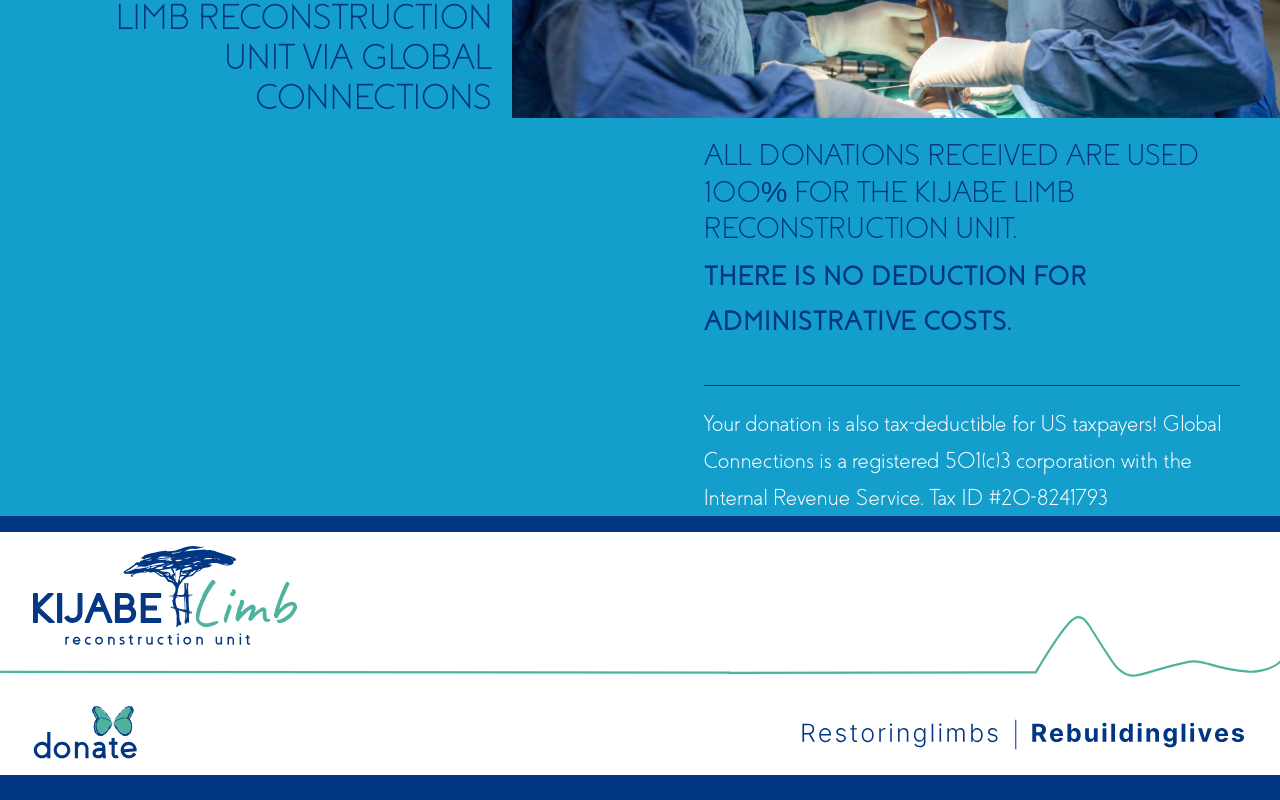
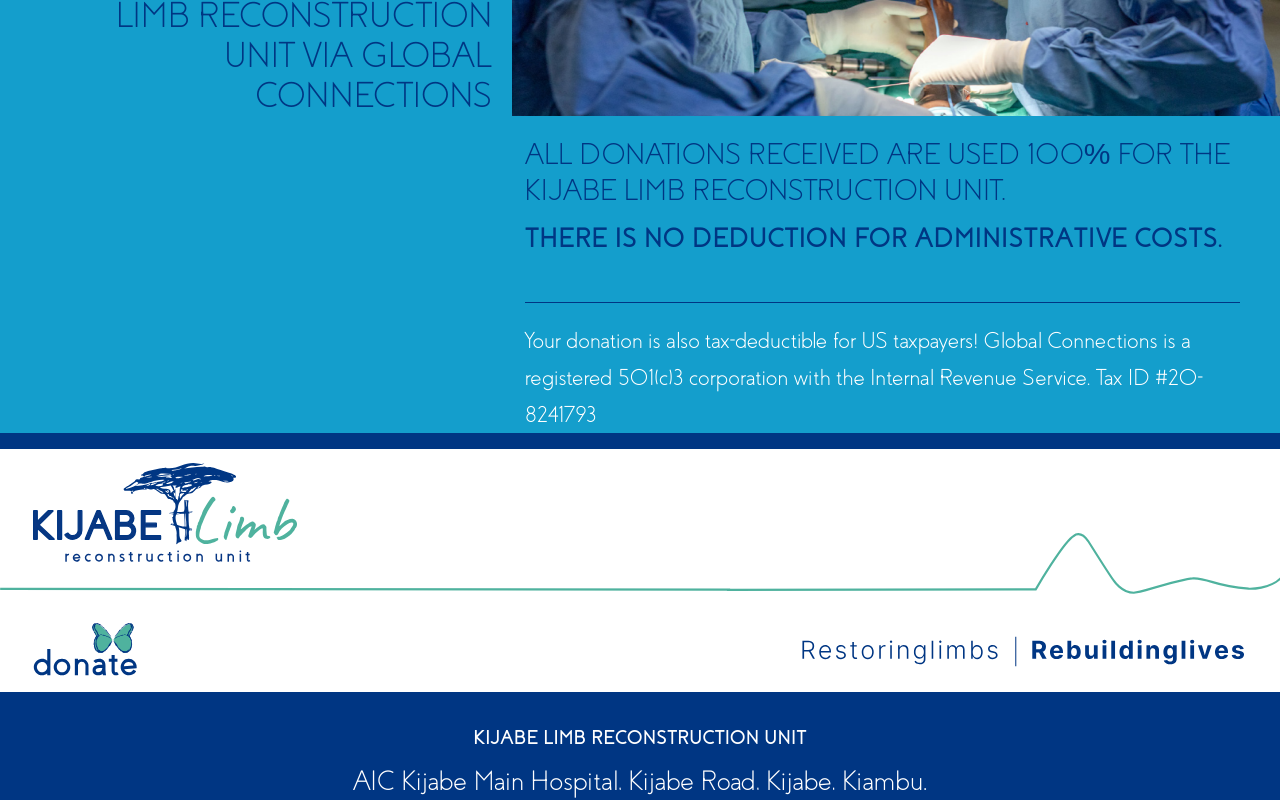
Before and after one commit to Kijabe-Limb-Construction-Unit/landingpage, a Next.js app: page /donate in a window 1280 px wide. Shown: the part 600-1400 px from the top of the page. Built offline with nearby package versions, Linux system fonts and the light colour scheme.

Commit message:
fix(fix navibar boldness)

```diff
--- a/app/donate/page.tsx
+++ b/app/donate/page.tsx
@@ -41,7 +41,7 @@ export default function DonatePage() {
       {/* border-4 */}
       <div className="w-full flex justify-center md:justify-end items-center md:items-end mt-5">
         {/* border-3 md:border-red-600 lg:border-blue-600 xl:border-green-600 */}
-        <div className="text-[#003683] w-full md:w-[56%] lg:w-[47%] xl:w-[46%] xl:max-w-[45%] xl:min-w-[8xl] pr-10 text-center md:text-left lg:-ml-[25rem]">
+        <div className="gnz text-[#003683] w-full pr-10 text-center md:text-left lg:-ml-[25rem]">
           <p className="text-3xl">
             ALL DONATIONS RECEIVED ARE USED 100<span style={{ fontFamily: "Arial, Helvetica, sans-serif" }}>%</span> FOR THE KIJABE LIMB RECONSTRUCTION UNIT.
           </p>
--- a/app/globals.css
+++ b/app/globals.css
@@ -122,7 +122,6 @@
     font-size: 28px; /* Base text size */
     line-height: 1.6;
   }
-  /* ////////////////////////////////////////////////////////// */
   /* Example CSS to fallback for commas only */
 .some-text {
   font-family: 'Coves', Arial, sans-serif;
@@ -132,8 +131,6 @@
   content: ",";
   font-family: Arial, sans-serif; /* fallback to Arial for comma */
 }
-
-  /* ///////////////////////////////////////////////////////// */
   /* Global Typography System */
   h1, .text-header {
     font-size: 48px;
@@ -210,20 +207,116 @@
   letter-spacing: 0.4em;
 }
 
-.hdin {
-  /* @media (min-width: 1619px) and (max-width: 1806px) {
+.gnz {
+  @media (min-width: 1826px) and (max-width: 2000px) {
+    width: 40%;
+  }
+  @media (min-width: 1780px) and (max-width: 1826px) {
+    width: 42%;
+  }
+  @media (min-width: 1780px) and (max-width: 1730px) {
+    width: 43%;
+  }
+  @media (min-width: 1694px) and (max-width: 1780px) {
+    width: 43%;
+  }
+  @media (min-width: 1642px) and (max-width: 1694px) {
     width: 45%;
   }
-  @media (min-width: 967px) and (max-width: 1619px) {
+  @media (min-width: 1600px) and (max-width: 1642px) {
+    width: 47%;
+  }
+  @media (min-width: 1570px) and (max-width: 1599px) {
+    width: 48%;
+  }
+  @media (min-width: 1550px) and (max-width: 1570px) {
+    width: 49%;
+  }
+  @media (min-width: 1520px) and (max-width: 1550px) {
     width: 50%;
   }
-  @media (min-width: 967px) and (max-width: 1000px) {
+  @media (min-width: 1490px) and (max-width: 1520px) {
+    width: 51%;
+  }
+  @media (min-width: 1460px) and (max-width: 1490px) {
+    width: 52%;
+  }
+  @media (min-width: 1430px) and (max-width: 1460px) {
+    width: 53%;
+  }
+  @media (min-width: 1400px) and (max-width: 1430px) {
+    width: 54%;
+  }
+  @media (min-width: 1370px) and (max-width: 1400px) {
+    width: 55%;
+  }
+  @media (min-width: 1340px) and (max-width: 1370px) {
+    width: 56%;
+  }
+  @media (min-width: 1305px) and (max-width: 1340px) {
+    width: 58%;
+  }
+  @media (min-width: 1280px) and (max-width: 1305px) {
+    width: 59%;
+  }
+  @media (min-width: 1281px) and (max-width: 1280px) {
+    width: 55%;
+  }
+  @media (min-width: 1250px) and (max-width: 1279px) {
+    width: 45%;
+  }
+  @media (min-width: 1220px) and (max-width: 1250px) {
+    width: 46%;
+  }
+  @media (min-width: 1190px) and (max-width: 1220px) {
+    width: 47%;
+  }
+  @media (min-width: 1160px) and (max-width: 1190px) {
+    width: 49%;
+  }
+  @media (min-width: 1130px) and (max-width: 1160px) {
     width: 50%;
   }
-  @media (min-width: 967px) and (max-width: 1000px) {
+   @media (min-width: 1100px) and (max-width: 1130px) {
+    width: 51%;
+  }
+   @media (min-width: 1070px) and (max-width: 1100px) {
+    width: 53%;
+  }
+   @media (min-width: 1040px) and (max-width: 1070px) {
+    width: 54%;
+  }
+   @media (min-width: 1024px) and (max-width: 1040px) {
+    width: 55%;
+  }
+   @media (min-width: 990px) and (max-width: 1024px) {
     width: 50%;
   }
-  @media (min-width: 967px) and (max-width: 1000px) {
-    width: 50%;
-  } */
+  @media (min-width: 950px) and (max-width: 990px) {
+    width: 52%;
+  }
+  @media (min-width: 920px) and (max-width: 950px) {
+    width: 54%;
+  }
+  @media (min-width: 890px) and (max-width: 920px) {
+    width: 56%;
+  }
+  @media (min-width: 860px) and (max-width: 890px) {
+    width: 58%;
+  }
+  @media (min-width: 830px) and (max-width: 860px) {
+    width: 60%;
+  }
+  @media (min-width: 800px) and (max-width: 830px) {
+    width: 62%;
+  }
+  @media (min-width: 790px) and (max-width: 800px) {
+    width: 64%;
+  }
+  @media (min-width: 770px) and (max-width: 790px) {
+    width: 66%;
+  }
+  @media (min-width: 768px) and (max-width: 770px) {
+    width: 67%;
+  }
 }
--- a/components/navbar.tsx
+++ b/components/navbar.tsx
@@ -8,7 +8,13 @@ import { Menu } from "lucide-react";
 import {BlueColoredBorder} from "@/components/sections/ColoredBorder";
 import { Sheet, SheetContent, SheetTrigger } from "@/components/ui/sheet";
 import NavDonate from "./sections/nav-donate";
-// import { HeartbeatAnimation } from "./sections/heartwave-animation";
+import { Josefin_Sans } from 'next/font/google';
+
+const josefin = Josefin_Sans({
+  subsets: ['latin'],
+  weight: [ '600', '700'],
+  style: ['normal', 'italic'],
+});
 
 const Navbar = () => {
   const pathname = usePathname();
@@ -55,8 +61,8 @@ const Navbar = () => {
             href={item.path}
             className={`
               ${item.bgColor}
-              flex-1 sm:px-0 md:px-3 py-3 transition-opacity hover:opacity-90 text-center md:text-lg min-[1020px]:text-xl max-[1113px]:text-md lg:text-xl md:text-[10px] pt-5 lg:text-[16px]
-              ${pathname === item.path ? `font-serif bg-white font-extrabold uppercase text-[#003683] md:text-[8px] pt-5 sm:text-[9px] `  : "text-white font-light"}
+              flex-1 sm:px-0 md:px-3 py-3 transition-opacity hover:opacity-90 text-center md:text-lg min-[1020px]:text-xl max-[1113px]:text-md md:text-[9px] pt-5 lg:text-[13px]
+              ${pathname === item.path ?`bg-white font-extrabold uppercase text-[#003683] md:text-[8px] lg:text-[7px] pt-5 sm:text-[9px] ${josefin.className}`  : "text-white font-light"}
             `}
           >
             {item.name}
--- a/components/sections/MeetSurgeonSection.tsx
+++ b/components/sections/MeetSurgeonSection.tsx
@@ -9,11 +9,11 @@ export function MeetSurgeonSection() {
         <div className="h-full relative">
           {/* <div className="relative"> */}
           <Image
-            src="/donate.svg"
+            src="/donate.png"
             alt="Dr. Mbonisi Malaba"
             width={500}
             height={600}
-            className="h-full w-full object-cover"
+            className="h-full w-full object-cover border"
           />
         </div>
 
```
